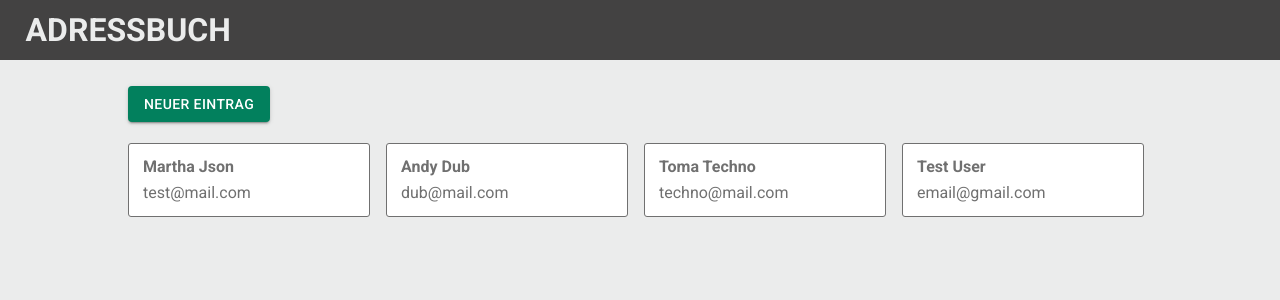
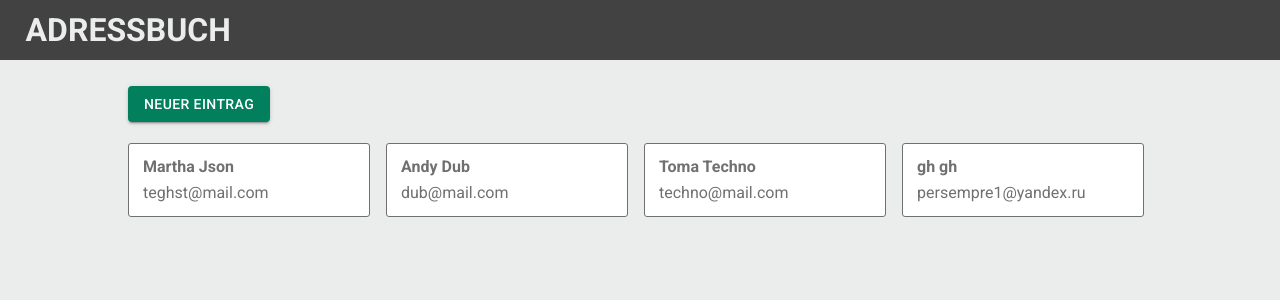
Before and after one commit to savelievamareena/adressbuch, a React (Vite) app: page / in a window 1280 px wide. Shown: the top 300 px of the page. Built offline with nearby package versions, Linux system fonts and the light colour scheme; data requests are answered from the project's data file.

Commit message:
refactor: small changes

```diff
--- a/db.json
+++ b/db.json
@@ -4,7 +4,7 @@
       "id": "1",
       "firstname": "Martha",
       "lastname": "Json",
-      "email": "test@mail.com"
+      "email": "teghst@mail.com"
     },
     {
       "id": "2",
@@ -19,10 +19,10 @@
       "email": "techno@mail.com"
     },
     {
-      "id": "d70e",
-      "firstname": "Test",
-      "lastname": "User",
-      "email": "email@gmail.com"
+      "id": "c282",
+      "firstname": "gh",
+      "lastname": "gh",
+      "email": "persempre1@yandex.ru"
     }
   ]
 }
--- a/src/App.tsx
+++ b/src/App.tsx
@@ -1,4 +1,4 @@
-import AddressBookPage from "./components/pages/AddressBookPage.tsx";
+import AddressBookPage from "./components/pages/AddressBookPage";
 import { QueryClient, QueryClientProvider } from "@tanstack/react-query";
 
 const queryClient = new QueryClient();
```
